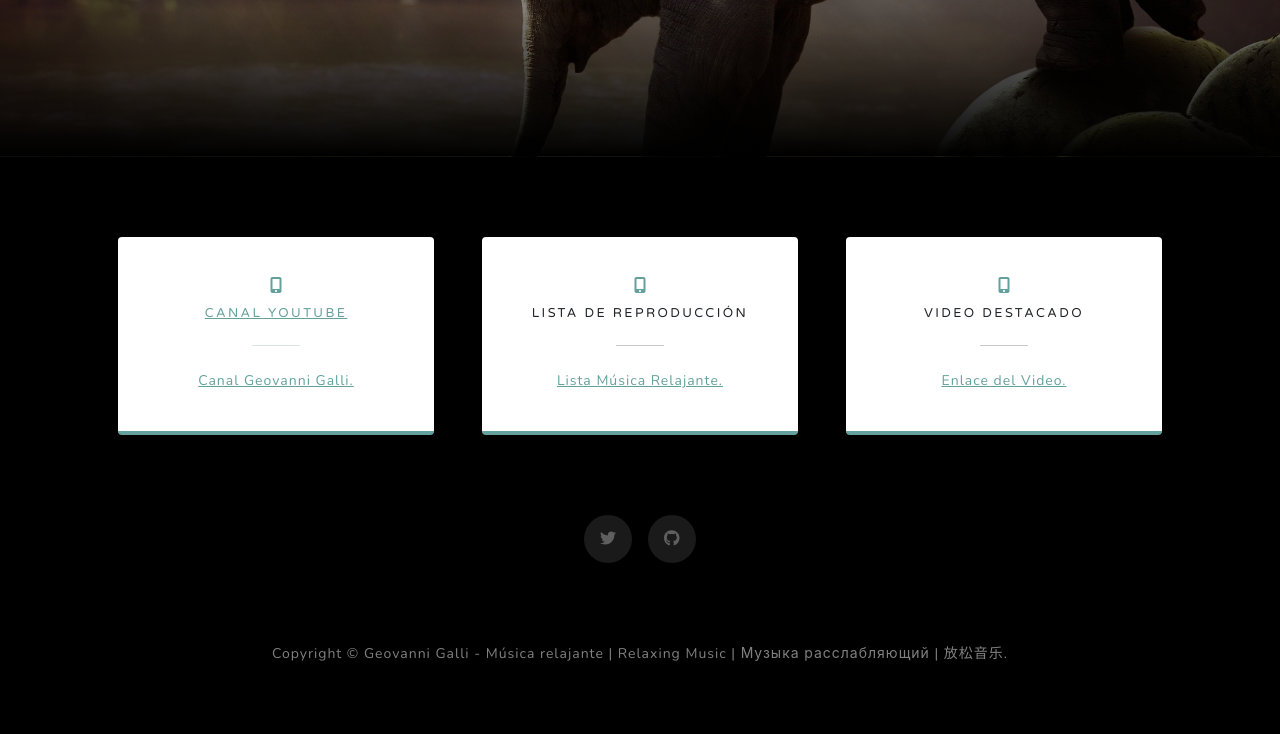
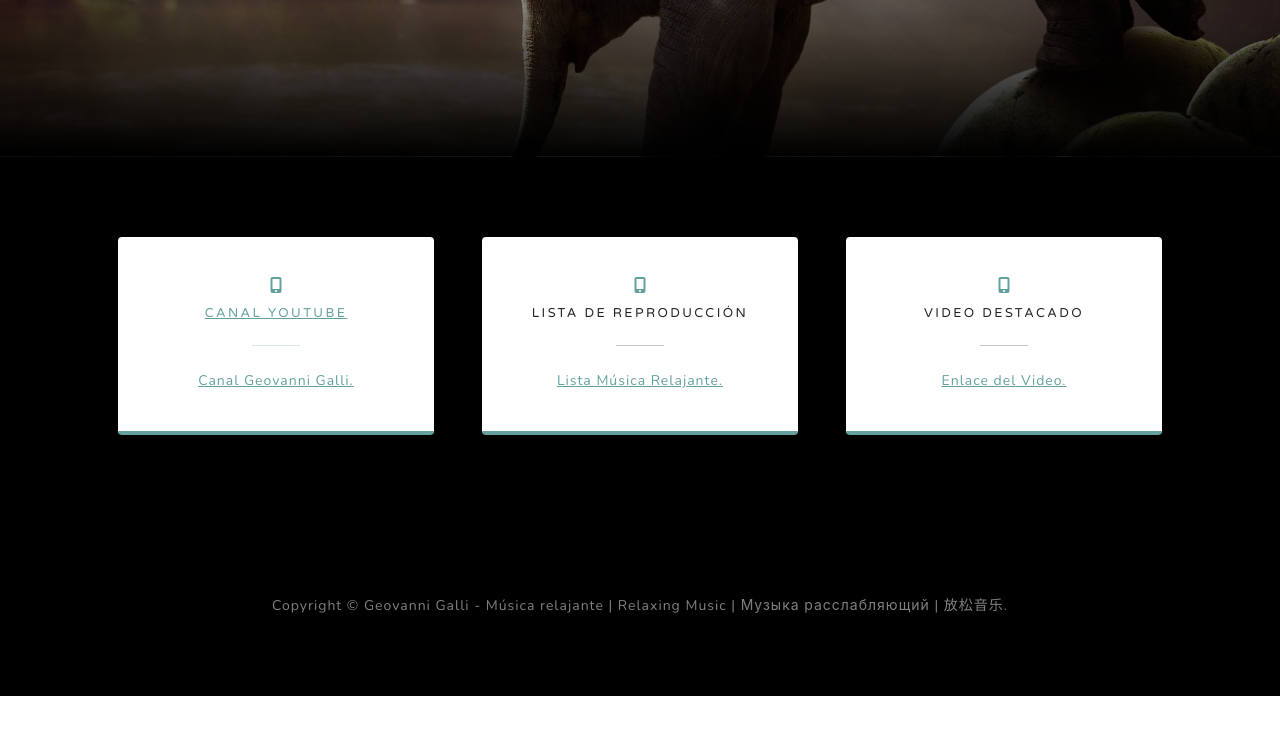
Before and after one commit to ggrayo23/GeovanniGalli, a plain HTML site: page index.html in a window 1280 px wide. Shown: the part 3563-4297 px from the top of the page. After the commit the page ends 4259 px from the top, so only its background shows below. Drawn offline with nearby package versions, Linux system fonts and the light colour scheme.

Commit message:
Add files via upload

```diff
--- a/index.html
+++ b/index.html
@@ -162,9 +162,9 @@
                     </div>
                 </div>
                 <div class="social d-flex justify-content-center">
-                    <a class="mx-2" href="https://twitter.com/GalliGeovanni"><i class="fab fa-twitter"></i></a>
+                   <!-- <a class="mx-2" href="#!"><i class="fab fa-twitter"></i></a>-->
                   <!--  <a class="mx-2" href="#!"><i class="fab fa-facebook-f"></i></a>-->
-                    <a class="mx-2" href="#!"><i class="fab fa-github"></i></a>
+                    <!--<a class="mx-2" href="#!"><i class="fab fa-github"></i></a>-->
                 </div>
 
 
```
